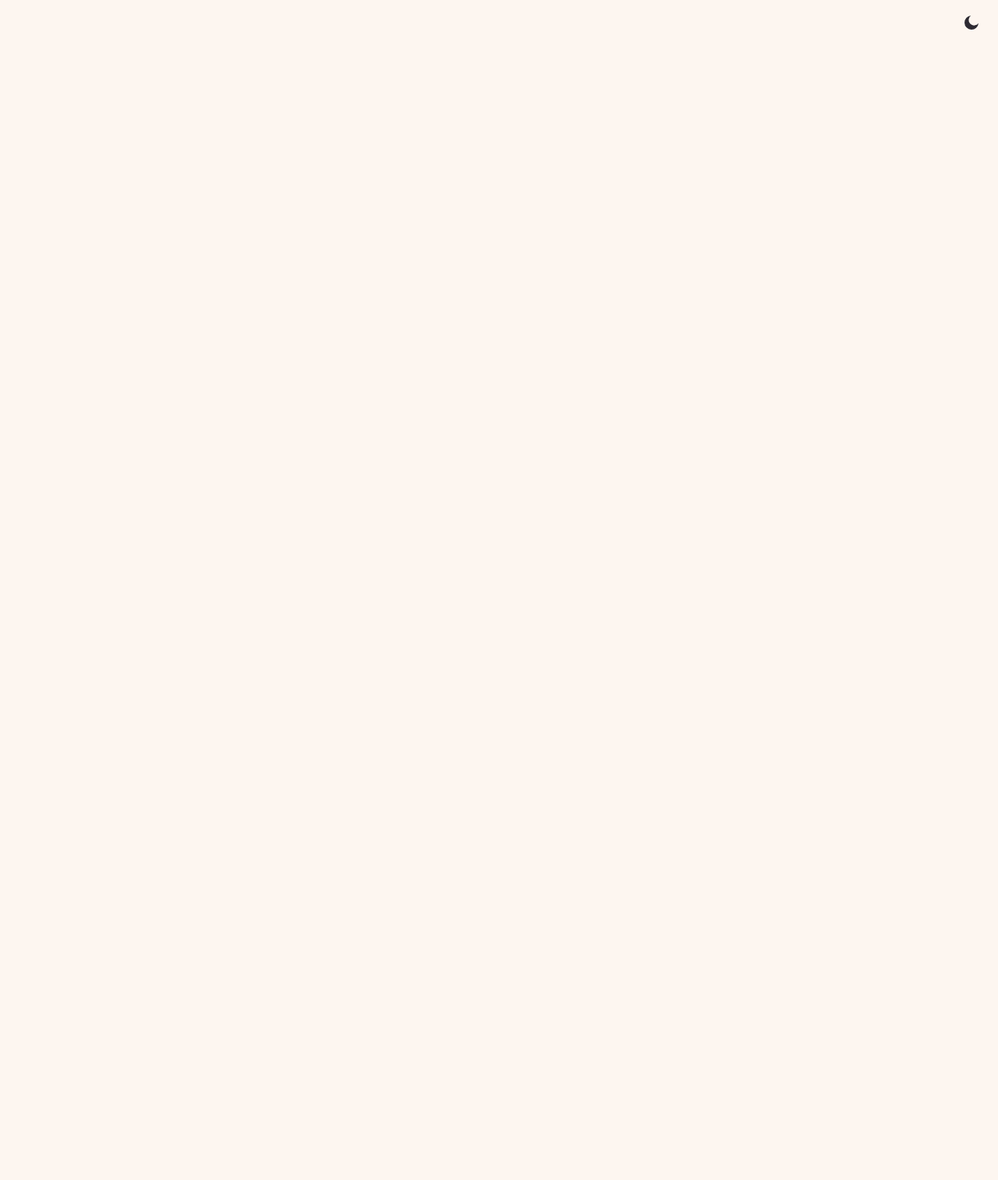
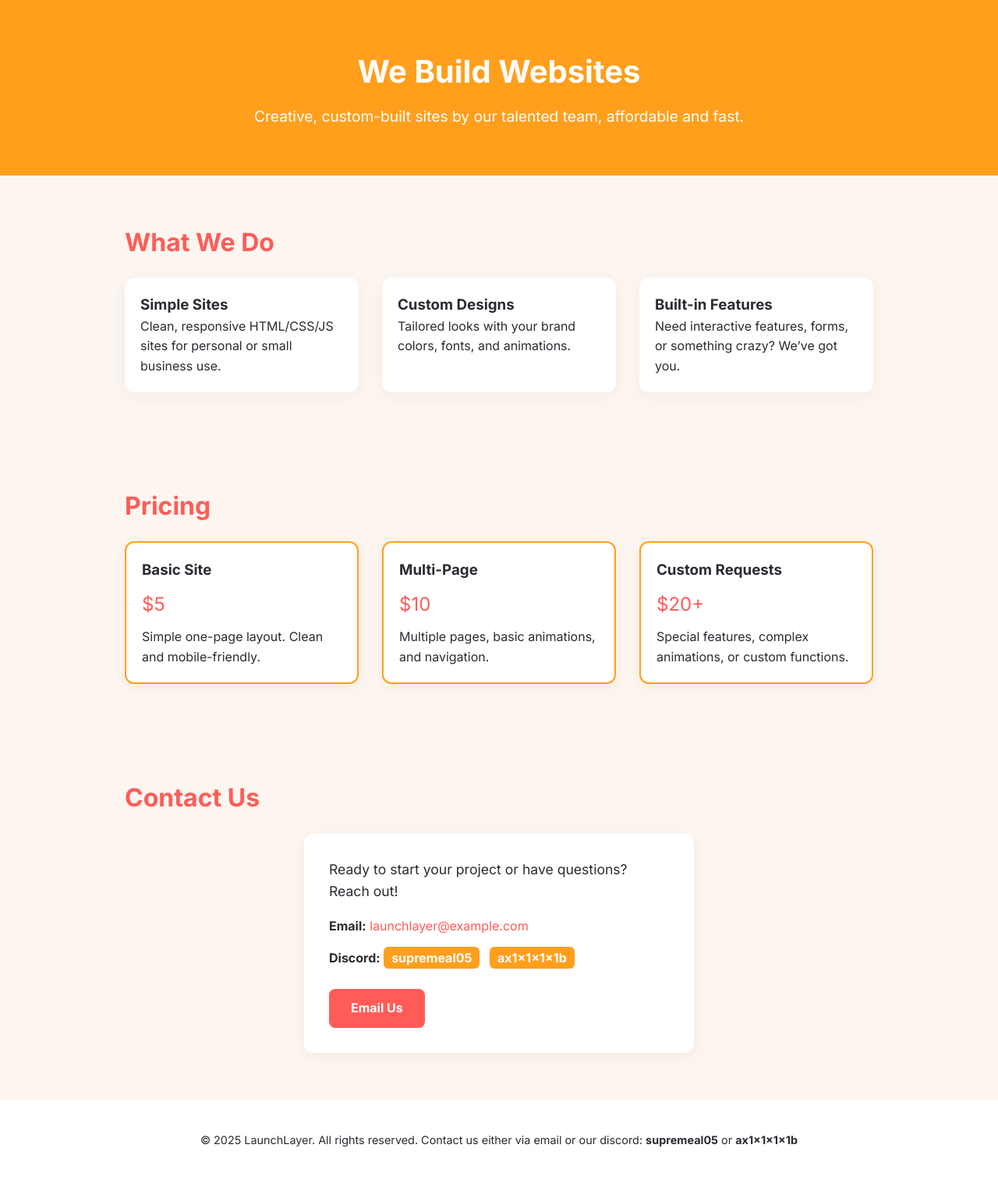
Before and after one commit to charlie-jay2/LaunchLayer, a plain HTML site: page index.html in a window 1280 px wide. Shown: the whole page at 78% size. Before the commit the page ends 800 px from the top, so only its background shows below. Drawn offline with Linux system fonts and the light colour scheme.

Commit message:
Update index.html

```diff
--- a/index.html
+++ b/index.html
@@ -3,22 +3,193 @@
 <head>
   <meta charset="UTF-8" />
   <meta name="viewport" content="width=device-width, initial-scale=1.0" />
-    <title>LaunchLayer</title>
-    <link rel="stylesheet" href="styles.css" />
+  <title>Creative Web Team</title>
+  <link href="https://fonts.googleapis.com/css2?family=Inter:wght@400;700&display=swap" rel="stylesheet">
+  <style>
+    :root {
+      --bg: #FDF6F0;
+      --text: #2D2A32;
+      --accent: #FF5C58;
+      --highlight: #FF9F1C;
+    }
+
+    * {
+      margin: 0;
+      padding: 0;
+      box-sizing: border-box;
+    }
+
+    body {
+      font-family: 'Inter', sans-serif;
+      background-color: var(--bg);
+      color: var(--text);
+      line-height: 1.6;
+    }
+
+    header {
+      padding: 60px 20px;
+      text-align: center;
+      background-color: var(--highlight);
+      color: #fff;
+    }
+
+    header h1 {
+      font-size: 2.5rem;
+      margin-bottom: 10px;
+    }
+
+    header p {
+      font-size: 1.2rem;
+    }
+
+    section {
+      padding: 60px 20px;
+      max-width: 1000px;
+      margin: auto;
+    }
+
+    .section-title {
+      font-size: 2rem;
+      margin-bottom: 20px;
+      color: var(--accent);
+    }
+
+    .services, .pricing {
+      display: grid;
+      gap: 30px;
+    }
+
+    .card {
+      background: #fff;
+      border-radius: 12px;
+      padding: 20px;
+      box-shadow: 0 4px 20px rgba(0,0,0,0.05);
+      transition: 0.2s ease;
+    }
+
+    .card:hover {
+      transform: translateY(-5px);
+    }
+
+    .pricing .card {
+      border: 2px solid var(--highlight);
+    }
+
+    .price {
+      font-size: 1.5rem;
+      color: var(--accent);
+      margin: 10px 0;
+    }
+
+    footer {
+      text-align: center;
+      padding: 40px 20px;
+      background-color: #fff;
+      color: var(--text);
+      font-size: 0.9rem;
+    }
+
+    @media (min-width: 700px) {
+      .services, .pricing {
+        grid-template-columns: repeat(3, 1fr);
+      }
+    }
+  </style>
 </head>
 <body>
+
   <header>
-      <button id="theme-toggle" aria-label="Toggle light/dark mode">
-        <svg
-          id="theme-icon"
-          xmlns="http://www.w3.org/2000/svg"
-          width="24"
-          height="24"
-          fill="currentColor">
-          <path d="M21 12.79A9 9 0 1111.21 3a7 7 0 109.79 9.79z"></path>
-        </svg>
-      </button>
+    <h1>We Build Websites</h1>
+    <p>Creative, custom-built sites by our talented team, affordable and fast.</p>
   </header>
-    <script src="script.js"></script>
+
+  <section>
+    <h2 class="section-title">What We Do</h2>
+    <div class="services">
+      <div class="card">
+        <h3>Simple Sites</h3>
+        <p>Clean, responsive HTML/CSS/JS sites for personal or small business use.</p>
+      </div>
+      <div class="card">
+        <h3>Custom Designs</h3>
+        <p>Tailored looks with your brand colors, fonts, and animations.</p>
+      </div>
+      <div class="card">
+        <h3>Built-in Features</h3>
+        <p>Need interactive features, forms, or something crazy? We’ve got you.</p>
+      </div>
+    </div>
+  </section>
+
+  <section>
+    <h2 class="section-title">Pricing</h2>
+    <div class="pricing">
+      <div class="card">
+        <h3>Basic Site</h3>
+        <p class="price">$5</p>
+        <p>Simple one-page layout. Clean and mobile-friendly.</p>
+      </div>
+      <div class="card">
+        <h3>Multi-Page</h3>
+        <p class="price">$10</p>
+        <p>Multiple pages, basic animations, and navigation.</p>
+      </div>
+      <div class="card">
+        <h3>Custom Requests</h3>
+        <p class="price">$20+</p>
+        <p>Special features, complex animations, or custom functions.</p>
+      </div>
+    </div>
+  </section>
+
+  <section>
+    <h2 class="section-title">Contact Us</h2>
+    <div style="background:#fff; border-radius:12px; box-shadow:0 4px 20px rgba(0,0,0,0.05); padding:32px; max-width:500px; margin:auto;">
+      <p style="font-size:1.1rem; margin-bottom:18px;">
+        Ready to start your project or have questions? Reach out!
+      </p>
+      <div style="margin-bottom:16px;">
+        <strong>Email:</strong>
+        <a href="mailto:launchlayer@example.com" style="color:var(--accent); text-decoration:none;">launchlayer@example.com</a>
+      </div>
+      <div style="margin-bottom:16px;">
+        <strong>Discord:</strong>
+        <span style="background:var(--highlight); color:#fff; border-radius:6px; padding:4px 10px; margin-right:8px; font-weight:bold;">supremeal05</span>
+        <span style="background:var(--highlight); color:#fff; border-radius:6px; padding:4px 10px; font-weight:bold;">ax1x1x1x1b</span>
+      </div>
+      <a href="mailto:launchlayer@example.com" style="
+        display:inline-block;
+        background:var(--accent);
+        color:#fff;
+        font-weight:bold;
+        padding:12px 28px;
+        border-radius:8px;
+        text-decoration:none;
+        font-size:1rem;
+        margin-top:10px;
+        transition:background 0.2s;
+      " onmouseover="this.style.background='var(--highlight)'" onmouseout="this.style.background='var(--accent)'">
+        Email Us
+      </a>
+    </div>
+  </section>
+
+  <footer>
+    &copy; 2025 LaunchLayer. All rights reserved. Contact us either via email or our discord: <strong>supremeal05</strong> or <strong>ax1x1x1x1b</strong>
+    <script>
+      // Example script: highlight Discord usernames on hover
+      document.querySelectorAll('footer strong').forEach(function(el) {
+        el.addEventListener('mouseenter', function() {
+          el.style.color = '#FF5C58';
+          el.style.textDecoration = 'underline';
+        });
+        el.addEventListener('mouseleave', function() {
+          el.style.color = '';
+          el.style.textDecoration = '';
+        });
+      });
+    </script>
+  </footer>
+
 </body>
 </html>
```
Lines whose indentation alone changed are shown as unchanged.
